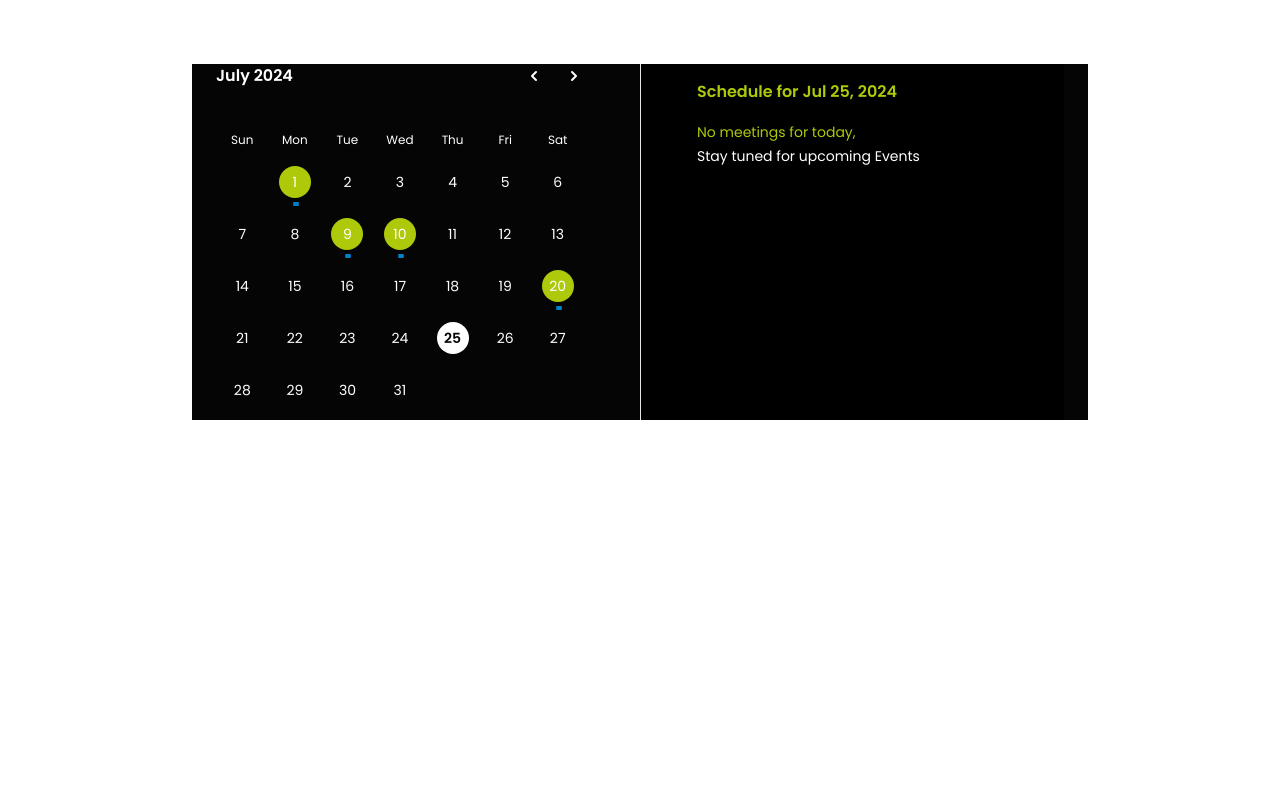
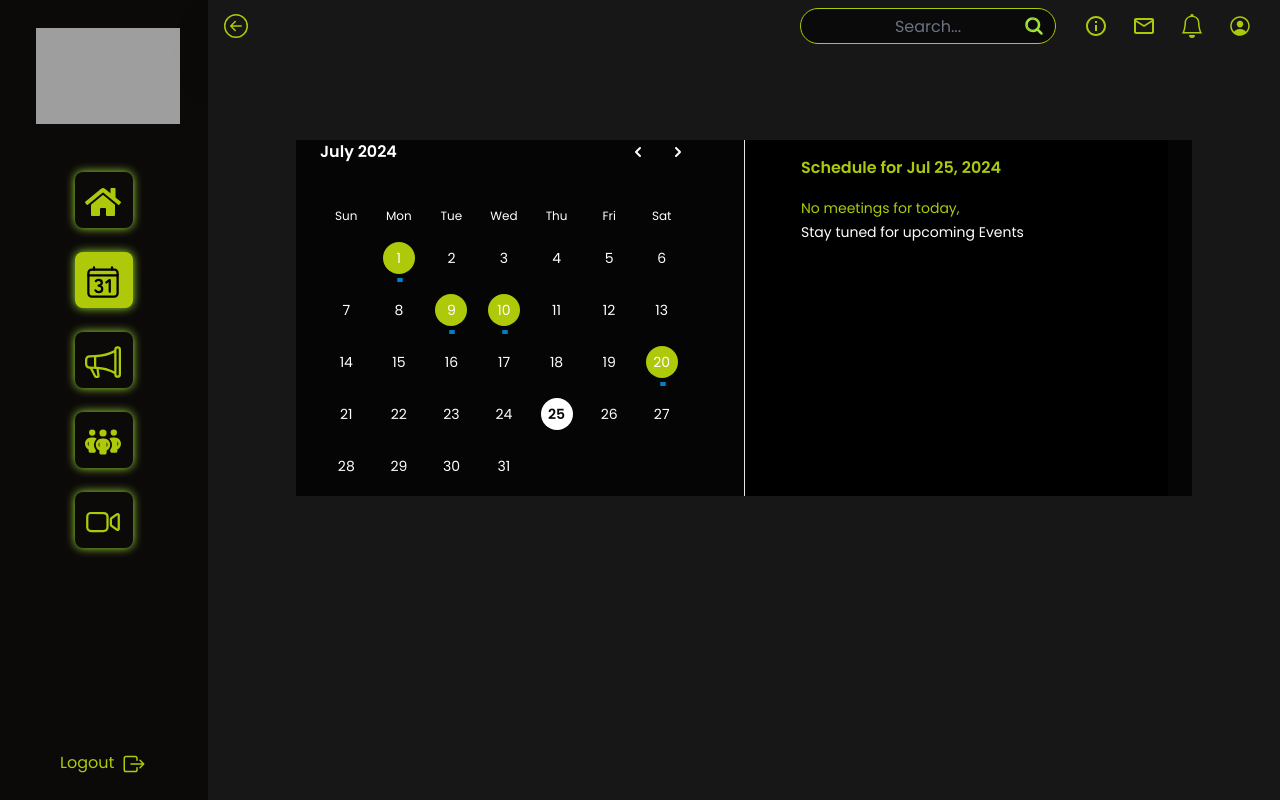
Before and after one commit to Anuraj2601/Eventix, a React (Vite) app: page /calendar in a window 1280 px wide. Built offline with nearby package versions, Linux system fonts and the light colour scheme; grey boxes are pictures that could not be loaded.

Commit message:
calendar page

```diff
--- a/src/App.jsx
+++ b/src/App.jsx
@@ -34,7 +34,7 @@ import ClubRegistration from './pages/student/ClubRegistration';
 /* import Toggle from './components/election/Toggle'; */
 
 import AddEvent from './components/AddEvent';
-import Calendar from './components/Calendar';
+import Calendar from './pages/president/Calendar';
 import StudentClubDetails from './pages/student/StudentClubDetails';
 import StudentNotifications from './pages/student/StudentNotifications';
 
--- a/src/components/CandidatesNav.jsx
+++ b/src/components/CandidatesNav.jsx
@@ -44,7 +44,7 @@ const CandidatesNav = () => {
               value={value}
               onClick={() => setActiveTab(value)}
               className={`text-white hover:text-[#AEC90A] mx-4 ${
-                activeTab === value ? "bg-[#AEC90A] text-black" : ""
+                activeTab === value ? "bg-[#AEC90A] text-black rounded-lg" : ""
               }`}
             >
               {label}
--- /dev/null
+++ b/src/pages/president/Calendar.jsx
@@ -0,0 +1,22 @@
+import React from 'react';
+import Sidebar from '../../components/Sidebar';
+import Navbar from '../../components/Navbar';
+import Calendar from '../../components/Calendar'; // Import the Calendar component
+
+const Calendarpage = () => {
+    return (
+        <div className="fixed inset-0 flex">
+            <Sidebar className="flex-shrink-0" />
+            <div className="flex flex-col flex-1">
+                <Navbar className="sticky top-0 z-10 p-4" />
+                <div className="bg-neutral-900 text-white flex flex-col flex-1 overflow-hidden">
+                    <div className="p-6 overflow-y-auto">
+                        <Calendar /> {/* Render the Calendar component */}
+                    </div>
+                </div>
+            </div>
+        </div>
+    );
+}
+
+export default Calendarpage;
```
